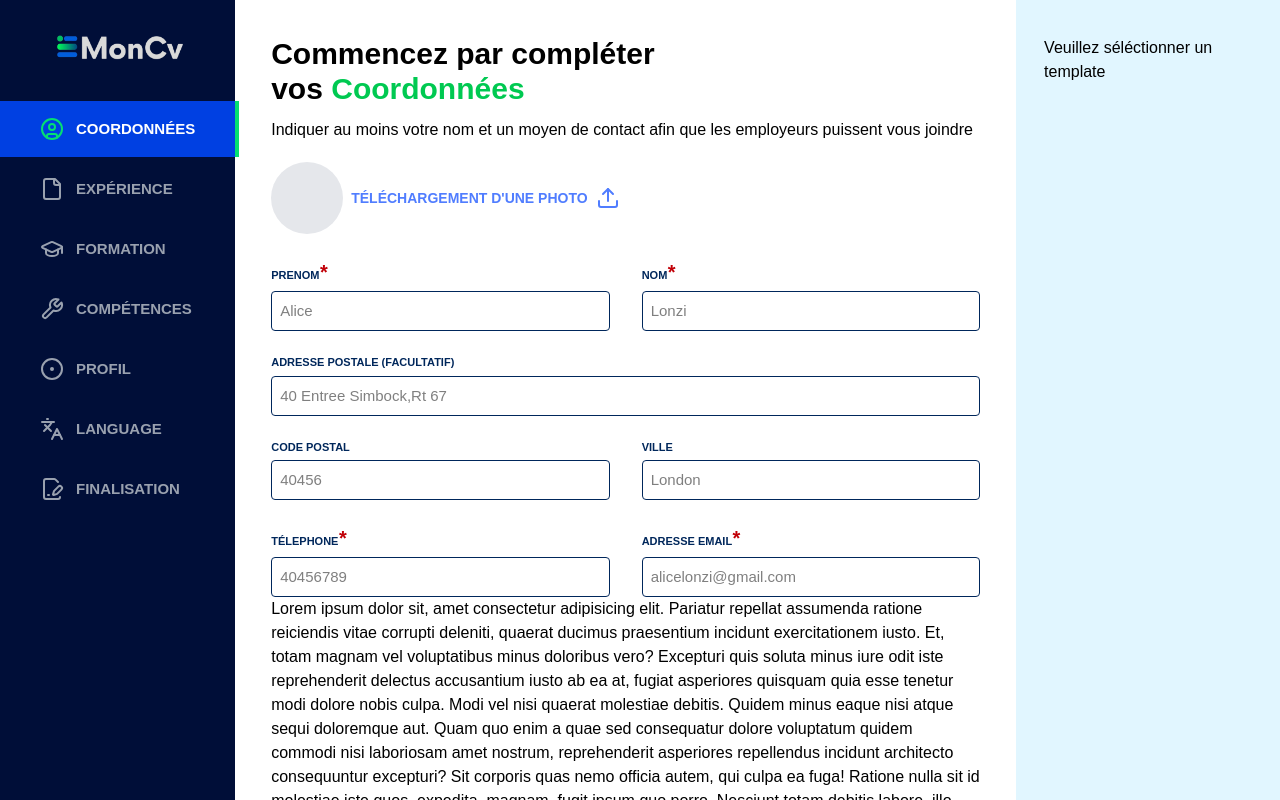
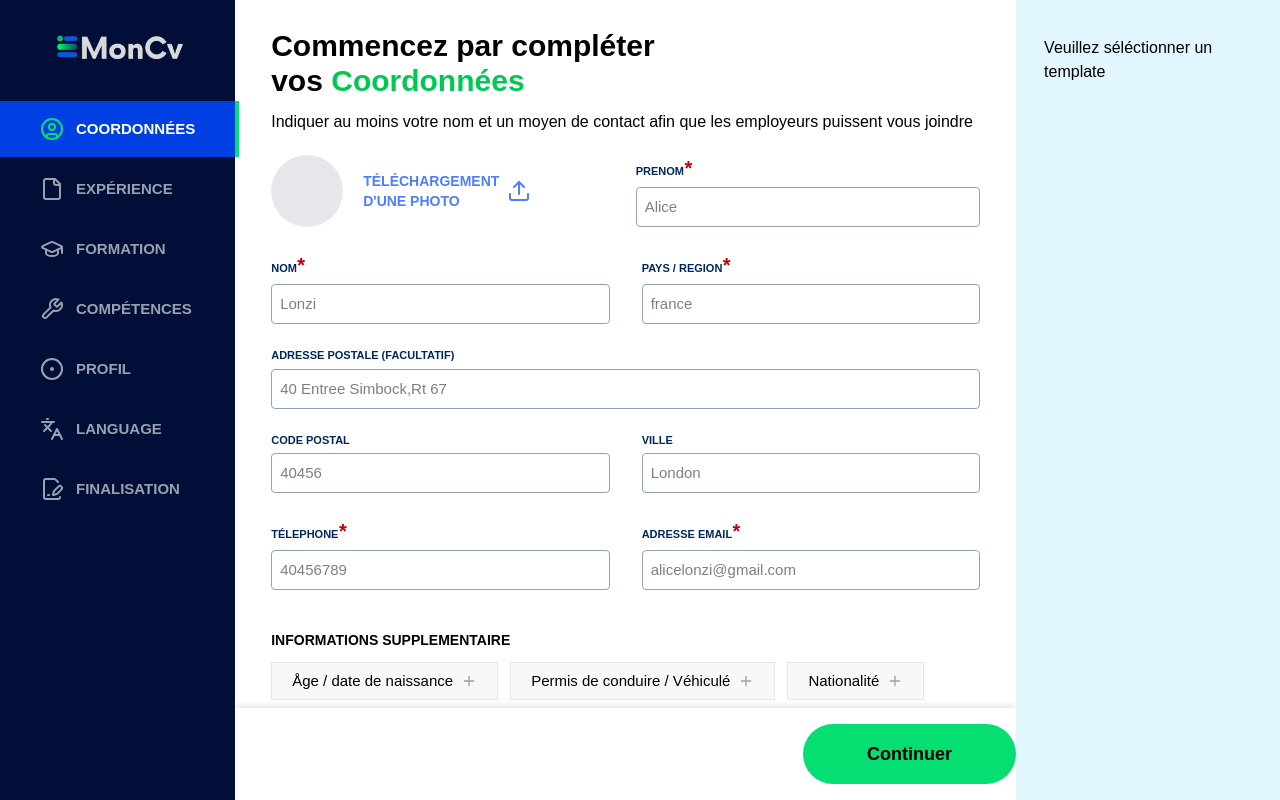
Before and after one commit to gerardlonzi/MonAssistant, a React (Vite) app in the folder frontend/: page /creer-cv/edit-template in a window 1280 px wide. Built offline with nearby package versions, Linux system fonts and the light colour scheme; no server answers.

Commit message:
mise a jour du champ ville et pays dans le la edit page

```diff
--- a/frontend/src/data/cv/cvInfos.jsx
+++ b/frontend/src/data/cv/cvInfos.jsx
@@ -23,9 +23,11 @@ export const cvData =  {
         <path d="M12.166 8.94c-.524 1.062-1.234 2.12-1.96 3.07A32 32 0 0 1 8 14.58a32 32 0 0 1-2.206-2.57c-.726-.95-1.436-2.008-1.96-3.07C3.304 7.867 3 6.862 3 6a5 5 0 0 1 10 0c0 .862-.305 1.867-.834 2.94M8 16s6-5.686 6-10A6 6 0 0 0 2 6c0 4.314 6 10 6 10"/>
         <path d="M8 8a2 2 0 1 1 0-4 2 2 0 0 1 0 4m0 1a3 3 0 1 0 0-6 3 3 0 0 0 0 6"/>
       </svg>,
-        infos:"Paris france"
+        infos:{
+          ville:"Paris",
+          pays:"France"
     }
-
+  }
     ],
     compétences:[
         "Travail en équipe avec des outils comme Git, Trello, Slack",
@@ -109,9 +111,46 @@ export const cvData =  {
         <path d="M12.166 8.94c-.524 1.062-1.234 2.12-1.96 3.07A32 32 0 0 1 8 14.58a32 32 0 0 1-2.206-2.57c-.726-.95-1.436-2.008-1.96-3.07C3.304 7.867 3 6.862 3 6a5 5 0 0 1 10 0c0 .862-.305 1.867-.834 2.94M8 16s6-5.686 6-10A6 6 0 0 0 2 6c0 4.314 6 10 6 10"/>
         <path d="M8 8a2 2 0 1 1 0-4 2 2 0 0 1 0 4m0 1a3 3 0 1 0 0-6 3 3 0 0 0 0 6"/>
       </svg>,
-        infos:""
+        infos:{
+          ville:"",
+          pays:""
+        }
     }
 
+    ],
+
+    supp_Contact:[
+      {
+        icon:"",
+        name:"Åge / date de naissance",
+        infos:""
+      },
+      {
+icon:"",
+name:"Permis de conduire / Véhiculé",
+        infos:""
+      },
+      {
+icon:"",
+name:"Nationalité",
+        infos:""
+      }
+      ,
+      {
+icon:"",
+name:"Situation familiale",
+        infos:""
+      },
+      {
+icon:"",
+name:"Linkledin / Autre site",
+        infos:""
+      },
+      {
+icon:"",
+name:"Disponibilité / Mobilité",
+        infos:""
+      }
     ],
     compétences:[
 
--- a/frontend/src/pages/Login.jsx
+++ b/frontend/src/pages/Login.jsx
@@ -88,7 +88,7 @@ export default function Login() {
 
     <>
       <Navbar />
-      <Container className='mt-44'>
+      <Container className='mt-28 sm:mt-44'>
         <div className='flex items-center justify-center w-full mt-24 '>
           <form onSubmit={handleSubmit(onSubmit)} className='w-96 space-y-5'>
             <Input register={register} errors={errors} type={"email"} placeholder={"Adresse email"} id={"email"} htmlFor={"email"} className={""} labelName={"Email"} errorMessage={"l'email est requis"} required={true} isLoading={isLoading} />
--- a/frontend/src/pages/Signup.jsx
+++ b/frontend/src/pages/Signup.jsx
@@ -87,7 +87,7 @@ export default  function SignUp() {
   return (
     <>
         <Navbar />
-      <Container className='mt-44'>
+      <Container className='mt-28 sm:mt-44'>
         <div className='flex items-center justify-center w-full mt-24 '>
           <form onSubmit={handleSubmit(onSubmit)} className='w-96 space-y-5'>
             <Input register={register} errors={errors} type={"username"} placeholder={"username"} id={"username"} htmlFor={"username"} className={""} labelName={"Username"}   required={false} isLoading={isLoading} />
--- a/frontend/src/pages/editTemplates/coordonnes.jsx
+++ b/frontend/src/pages/editTemplates/coordonnes.jsx
@@ -2,8 +2,10 @@ import React, { useState } from "react";
 import SidebarEditTemplate from "../../ui/components/editTemplateComponent/sidebar";
 import FooterStep from "../../ui/components/editTemplateComponent/footerTab";
 import { EmptycvData } from "../../data/cv/cvInfos";
-import { Upload } from "lucide-react";
+import { Upload,Plus } from "lucide-react";
 import { useForm } from "react-hook-form"
+import Boolean from '../../../hooks/boolean'
+
 import Input from "../../ui/components/input";
 
 
@@ -19,13 +21,15 @@ export default function Coordonnees({ getCurrenStep, Next, Prev, IsFirstStep, Is
         formState: { errors },
     } = useForm()
 
-    const onSubmit = async (data) => {
-        setIsLoading(true)
+    const onSubmit = (data) => {
+        console.log("data "+ data);
+
+       Next()
 
     }
 
 
-    console.log(watch("example"))
+    console.log(watch("nom"))
 
 
 
@@ -55,32 +59,34 @@ export default function Coordonnees({ getCurrenStep, Next, Prev, IsFirstStep, Is
     return (
         <section className="">
             <SidebarEditTemplate StepsCompleted={StepsCompleted} isShowTemplateSelected={true} emptycvData={emptycvData} NavLinkEditTemplates={NavLinkEditTemplates} getCurrentStep={getCurrenStep} setCurrenStep={setCurrenStep}>
-                <div className="p-9 w-full relative -z-10">
+                <div className=" w-full mt-7 h-[100vh] -z-10">
                     <div>
-                        <div>
+                        <div className="px-9">
                             <h1 className="text-[30px] font-bold leading-[35px] mb-3">Commencez par compléter <br /> vos <span className="text-green-500">Coordonnées</span></h1>
                             <p>Indiquer au moins votre nom et un moyen de contact afin que les employeurs puissent vous joindre</p>
                         </div>
                         <div className="mt-5">
                             <form onSubmit={handleSubmit(onSubmit)} className=''>
-                                <div className="flex items-center gap-2 relative">
+                                <div className="flex items-center px-9 gap-5 relative">
+                                    <div className="flex items-center w-full gap-5">
                                         <div className="size-18 bg-gray-200 rounded-full overflow-hidden">
                                             {
                                                 emptycvData.img && <img className="w-full h-full object-cover" src={emptycvData.img} alt="profil_cv_picture" />
                                             }
                                         </div>
                                         <div className="flex gap-2 items-center text-[#507dff]">
-                                        <label htmlFor="select_picture" className="text-sm font-semibold">TÉLÉCHARGEMENT     D'UNE PHOTO</label>
+                                            <label htmlFor="select_picture" className="text-sm font-semibold">TÉLÉCHARGEMENT <br/> D'UNE PHOTO</label>
                                             <Upload />
                                             <input className="" id="select_picture" type="file" accept="image/*" onChange={handleTakeImage} hidden />
                                         </div>
                                     </div>
+                                    <Input register={register} errors={errors} type={"text"} placeholder={"Alice"} id={"prenom"} htmlFor={"prenom"} className={"py-[7px] placeholder:text-[15px] mt-[4px] "} label_className={"text-[11px]"} labelName={"PRENOM"} required={true} isLoading={isLoading} errorMessage={"votre prenom est réquis"} onChange={(e) => setEmptycvData({ ...emptycvData, prename: e.target.value || "Prenom" })} />
+                                </div>
                                 <input type="text" onChange={(e) => setEmptycvData({ ...emptycvData, prename: e.target.value || "Prenom" })} />
-                                <div className="space-y-6">
+                                <div className="space-y-6 px-9">
                                     <div className="flex gap-8">
-                                        <Input register={register} errors={errors} type={"text"} placeholder={"Alice"} id={"prenom"} htmlFor={"prenom"} className={"py-[7px] placeholder:text-[15px] mt-[4px] "} label_className={"text-[11px]"} labelName={"PRENOM"} required={true} isLoading={isLoading} onChange={(e) => setEmptycvData({ ...emptycvData, prename: e.target.value || "Prenom" })} />
-
-                                        <Input register={register} errors={errors} type={"text"} placeholder={"Lonzi"} id={"nom"} htmlFor={"nom"} className={"py-[7px] placeholder:text-[15px] mt-[4px] "} label_className={"text-[11px]"} labelName={"Nom"} required={true} isLoading={isLoading} onChange={(e) => setEmptycvData({ ...emptycvData, prename: e.target.value || "Nom" })} />
+                                        <Input register={register} errors={errors} type={"text"} placeholder={"Lonzi"} id={"name"} htmlFor={"name"} className={"py-[7px] placeholder:text-[15px] mt-[4px] "} label_className={"text-[11px]"} labelName={"Nom"} errorMessage={"votre nom est réquis"} required={true} isLoading={isLoading} onChange={(e) => setEmptycvData({ ...emptycvData, name: e.target.value || "Nom" })} />
+                                        <Input register={register} errors={errors} type={"text"} placeholder={"france"} id={"country"} htmlFor={"country"} className={"py-[7px] placeholder:text-[15px] mt-[4px] "} label_className={"text-[11px]"} labelName={"Pays / Region"} errorMessage={"votre pays est réquis"} required={true} isLoading={isLoading} onChange={(e) => setEmptycvData({ ...emptycvData, name: e.target.value || "Pays" })} />
 
                                     </div>
                                     <div>
@@ -92,37 +98,28 @@ export default function Coordonnees({ getCurrenStep, Next, Prev, IsFirstStep, Is
 
                                     </div>
                                     <div className="flex gap-8">
-                                        <Input register={register} errors={errors} type={"number"} placeholder={"40456789"} id={"telephone"} htmlFor={"telephone"} className={"py-[7px] placeholder:text-[15px] mt-[4px] "} label_className={"text-[11px]"} labelName={"TÉLEPHONE"} required={true} isLoading={isLoading} onChange={(e) => setEmptycvData({ ...emptycvData, prename: e.target.value || "télephone" })} />
-                                        <Input register={register} errors={errors} type={"email"} placeholder={"alicelonzi@gmail.com"}  id={"email"} htmlFor={"email"} className={"py-[7px] placeholder:text-[15px] mt-[4px] "} label_className={"text-[11px]"} labelName={"ADRESSE EMAIL"} required={true} isLoading={isLoading} onChange={(e) => setEmptycvData({ ...emptycvData, prename: e.target.value || "EmailL" })} />
+                                        <Input register={register} errors={errors} type={"number"} placeholder={"40456789"} id={"telephone"} htmlFor={"telephone"} className={"py-[7px] placeholder:text-[15px] mt-[4px] "} label_className={"text-[11px]"} labelName={"TÉLEPHONE"} errorMessage={"votre téléphone est réquis"} required={true} isLoading={isLoading} onChange={(e) => setEmptycvData({ ...emptycvData, prename: e.target.value || "télephone" })} />
+                                        <Input register={register} errors={errors} type={"email"} placeholder={"alicelonzi@gmail.com"}  id={"email"} htmlFor={"email"} className={"py-[7px] placeholder:text-[15px] mt-[4px] "} label_className={"text-[11px]"} errorMessage={"votre email est réquis"} labelName={"ADRESSE EMAIL"} required={true} isLoading={isLoading} onChange={(e) => setEmptycvData({ ...emptycvData, prename: e.target.value || "EmailL" })} />
 
                                     </div>
                                 </div>
+                                <div className="mt-10 px-9">
+                                   <p className="text-sm font-semibold">INFORMATIONS SUPPLEMENTAIRE</p>
+                                   <div className="mt-3 flex flex-wrap  gap-3">
+                                    {
+                                        EmptycvData.supp_Contact.map(el=><p className="text-[15px]  hover:bg-[#007aff] bg-[#f8f8f8] hover:text-white group px-5 py-[6px] border border-gray-200 transition-all cursor-pointer flex items-center">{el.name}<Plus className="w-4 text-gray-400 ml-2 group-hover:text-white"/></p>)
+                                    }
+                                   </div>
 
-                                <FooterStep Next={Next} Prev={Prev} IsFirstStep={IsFirstStep} IsLastStep={IsLastStep} isLoadding={false} />
+                                </div>
+
+                                <FooterStep  IsFirstStep={IsFirstStep} IsLastStep={IsLastStep} isLoadding={isLoading} />
                             </form>
 
 
+
                         </div>
-                        Lorem ipsum dolor sit, amet consectetur adipisicing elit. Pariatur repellat assumenda ratione reiciendis vitae corrupti deleniti, quaerat ducimus praesentium incidunt exercitationem iusto. Et, totam magnam vel voluptatibus minus doloribus vero?
-                        Excepturi quis soluta minus iure odit iste reprehenderit delectus accusantium iusto ab ea at, fugiat asperiores quisquam quia esse tenetur modi dolore nobis culpa. Modi vel nisi quaerat molestiae debitis.
-                        Quidem minus eaque nisi atque sequi doloremque aut. Quam quo enim a quae sed consequatur dolore voluptatum quidem commodi nisi laboriosam amet nostrum, reprehenderit asperiores repellendus incidunt architecto consequuntur excepturi?
-                        Sit corporis quas nemo officia autem, qui culpa ea fuga! Ratione nulla sit id molestiae iste quos, expedita, magnam, fugit ipsum quo porro. Nesciunt totam debitis labore, illo ipsum eveniet!
-                        Hic vel adipisci magni cumque? Vero dicta ipsam voluptatum alias necessitatibus harum error iure neque accusantium. Itaque culpa quam et impedit doloribus vero quod consectetur enim, provident neque possimus necessitatibus.
-                        Quasi quisquam enim nobis impedit ab incidunt quae modi, numquam commodi nostrum deserunt, quam nesciunt explicabo neque soluta sequi, dolorem unde magnam reprehenderit libero excepturi corporis facere perspiciatis! Doloribus, sint!
-                        Necessitatibus officiis vel dolorum reiciendis praesentium saepe nam atque incidunt, tempora culpa assumenda quos veritatis vitae quaerat amet ducimus ea! Eligendi vero, molestias nam repellat ab voluptate nesciunt explicabo eos.
-                        Expedita doloremque consectetur, maiores perferendis inventore soluta dolor nostrum ipsum ea eum illo tempore incidunt eaque aut aspernatur molestias molestiae? Ea placeat molestiae quia nesciunt animi sunt aut nulla. Porro.
-                        Debitis repellat vero quasi nulla! Necessitatibus, autem id nostrum corrupti ex voluptatibus impedit deleniti assumenda nemo inventore. Possimus, repellat voluptatum iste perferendis nobis laborum. Natus nam maiores voluptas? Eaque, iure!
-                        Exercitationem tempora ratione eos earum laborum animi iusto ad maiores placeat sequi, quod doloremque aperiam aspernatur, saepe praesentium corporis quos cupiditate, quae mollitia! Expedita ratione reiciendis deleniti sunt facilis deserunt?
-                        Recusandae quisquam architecto sapiente cumque, tempora corrupti sint nostrum ratione sed fuga laudantium obcaecati ipsa voluptate adipisci incidunt provident quibusdam itaque quos esse ipsum asperiores minus rem? Facere, ullam maxime.
-                        Maiores provident ullam illo error veritatis pariatur tenetur earum id dolor eaque. Atque consequuntur, eum dolore non rerum sint a sit dolorem nobis commodi. Minima molestias ipsa quidem reiciendis provident.
-                        Beatae facilis doloremque aspernatur odit dolores provident error quod molestiae, laboriosam ad aliquid voluptas vitae tenetur? Dignissimos, blanditiis in alias ex voluptatem odio quaerat eum esse ea a doloremque totam!
-                        Vel ea facilis voluptatibus voluptatum obcaecati sint temporibus officia adipisci assumenda necessitatibus. Fugiat dolores vel reiciendis, iusto error sapiente dolorum, tempore officia, voluptates accusantium voluptas repellat. Cumque deserunt repellat repudiandae.
-                        Delectus deleniti a ex quis maxime incidunt placeat laudantium ducimus dolorem, cum voluptates, tenetur excepturi in perferendis iure id nam eos accusamus labore eveniet ullam voluptatibus, quibusdam voluptatem. Earum, natus?
-                        Nihil eaque facere et necessitatibus natus, soluta totam adipisci illum sunt consequuntur architecto doloremque quis saepe repudiandae, nam esse repellendus blanditiis veniam possimus officiis, sit perspiciatis est pariatur. Nemo, vel!
-                        Velit nesciunt et cum ex fugiat rerum fuga ab reprehenderit corporis praesentium recusandae debitis sint, fugit qui eum dolorum assumenda quia sapiente pariatur maiores vel nulla deserunt asperiores? Facere, alias!
-                        Maiores quos ea vitae est quod accusamus necessitatibus nam magnam. Sit, tenetur sed. Reiciendis quibusdam tempore dolore quos minima velit repellendus consequuntur expedita similique ducimus magnam, qui nulla repellat illo!
-                        Doloribus sint iusto fuga est ut, maiores nam adipisci aut doloremque odio dolores harum soluta rem vel odit itaque distinctio eius. Labore dolores natus enim aliquam qui a error? Repudiandae?
-                        Minus modi odio sed in blanditiis. Hic veniam placeat eos quam, quisquam expedita repellendus eveniet eaque reprehenderit. Autem dolore rerum laborum, maxime ducimus, obcaecati inventore architecto praesentium porro, eius quisquam.
+
 
                     </div>
                 </div>
--- a/frontend/src/ui/components/editTemplateComponent/footerTab.jsx
+++ b/frontend/src/ui/components/editTemplateComponent/footerTab.jsx
@@ -6,7 +6,7 @@ export default function FooterStep({Next,Prev,IsFirstStep,IsLastStep,isLoadding}
      let footer
 
      if(IsFirstStep()){
-        footer = <div className="w-full fixed bottom-0 z-20 flex justify-end"><Button className={"px-16 py-3 inline-block"} type={"submit"} onClick={Next} isLoadding={isLoadding} text={"Continuer"} variant={"secondary"}/></div>
+        footer = <div className="w-full bg-white sticky bottom-0 left-0 py-4 z-50 mt-5 shadow-[0_-4px_6px_-1px_rgba(0,0,0,0.1)] flex justify-end"><Button className={"px-16 py-3 inline-block"} type={"submit"} onClick={Next} isLoadding={isLoadding} text={"Continuer"} variant={"secondary"}/></div>
 
      }
      if(IsLastStep()){
--- a/frontend/src/ui/components/input.jsx
+++ b/frontend/src/ui/components/input.jsx
@@ -16,7 +16,7 @@ console.log(onChange);
         <div className='flex flex-col w-full'>
           <label className={clsx(required && "after:content-['*'] after:text-red-700 after:text-xl after:ml-[0.5px]",`mb-[1px] uppercase text-sm font-bold text-[#00275b] ${label_className}`)} htmlFor={htmlFor}>{labelName}</label>
           <div className='relative'>
-            <input onChange={onChange} className={clsx(errors[id] ? "text-red-600 border border-red-600 placeholder:text-red-600 " : ` border border-[#00275b]", "w-full rounded-sm  px-2 py-2 focus:outline-0 ${className} `)} autoComplete='off' disabled={isLoading} type={EyeOn?"text":type} placeholder={placeholder} id={id} {...register(id, {
+            <input  className={clsx(errors[id] ? "text-red-600 border border-red-600 placeholder:text-red-600 " : " border border-slate-400", `rounded-sm  px-2 py-2 focus:outline-0  w-full       ${className} `)} autoComplete='off' disabled={isLoading} type={EyeOn?"text":type} placeholder={placeholder} id={id} {...register(id, {
               required: {
                 value: required, message: errorMessage
               }
@@ -25,7 +25,7 @@ console.log(onChange);
               EyeOn ? <Eye onClick={() => ChangeEyeType()} className='absolute cursor-pointer right-4 bottom-2 w-5 text-gray-500' /> : <EyeOff onClick={() => ChangeEyeType()} className='absolute cursor-pointer right-4 bottom-2 w-5 text-gray-500' />
             }
           </div>
-          {errors[id] && <span className='text-[15px] text-red-600'>{errors[id]?.message}</span>}
+          {errors[id] && <span className='text-[13px] text-red-600'>{errors[id]?.message}</span>}
         </div>
 
       </>
@@ -33,12 +33,13 @@ console.log(onChange);
       <>
         <div className='flex flex-col w-full'>
           <label className={clsx(required && "after:content-['*'] after:text-red-700 after:text-xl after:ml-[0.5px]",`mb-[1px] uppercase text-sm font-bold text-[#00275b] ${label_className}`)} htmlFor={htmlFor}>{labelName}</label>
-          <input onChange={onChange} className={clsx(errors[id] ? "text-red-600 border border-red-600 placeholder:text-red-600 focus:outline-0 " : " border border-[#00275b] focus:outline-0", `rounded-sm  px-2 py-2 ${className} `)} autoComplete='off' disabled={isLoading} type={type} placeholder={placeholder} id={id} {...register(id, {
+          <input  className={clsx(errors[id] ? "text-red-600 border border-red-600 placeholder:text-red-600 focus:outline-0 " : " border border-slate-400 focus:outline-0", `rounded-sm  px-2 py-2  ${className} `)} autoComplete='off' disabled={isLoading} type={type} placeholder={placeholder} id={id} {...register(id, {
             required: {
               value: required, message: errorMessage
-            }
+            },
+            onChange:onChange
           })} />
-          {errors[id] && <span className='text-[15px] text-red-600'>{errors[id]?.message}</span>}
+          {errors[id] && <span className='text-[13px] text-red-600'>{errors[id]?.message}</span>}
         </div>
       </>
 
```
Also changed, not shown: frontend/src/data/cv/CvTemplatesComponent.jsx (+26 -11 lines), frontend/src/styles/index.css (line endings or trailing spaces). Lines whose indentation alone changed are shown as unchanged.
